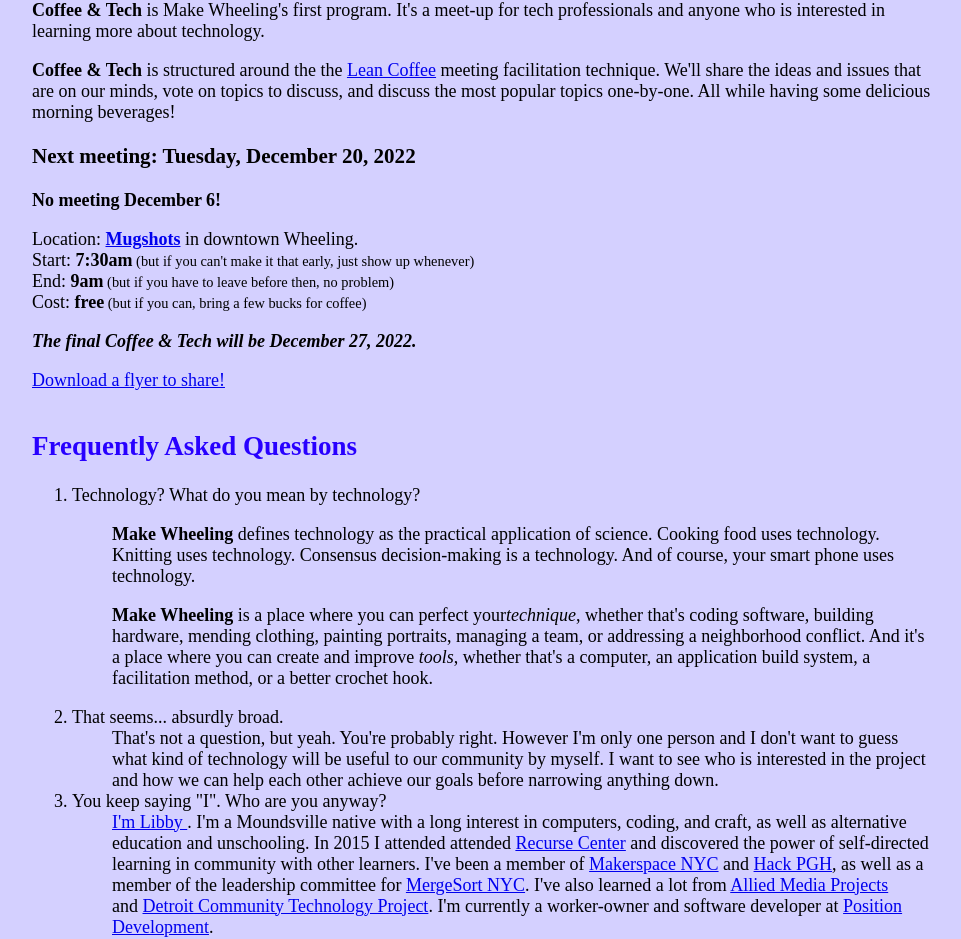
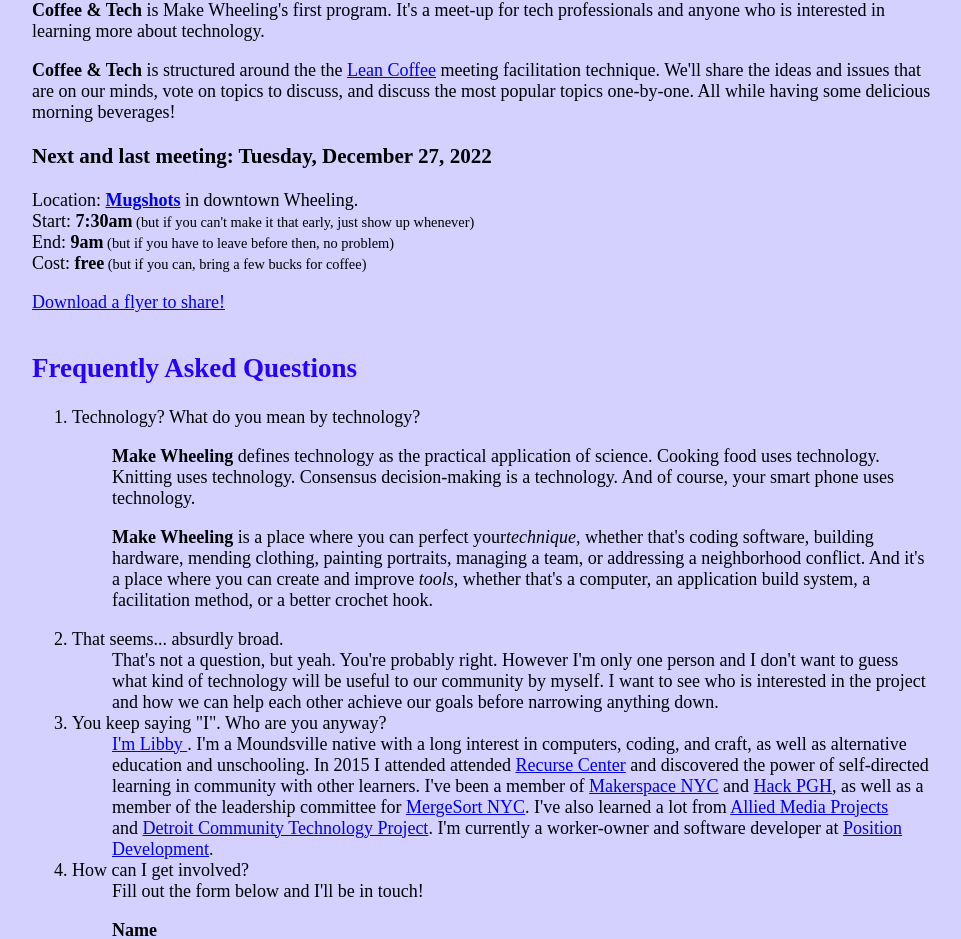
Before and after one commit to emhoracek/makewheeling, a React (Vite) app: page / in a window 1280 px wide. Shown: the part 1010-1949 px from the top of the page, without its empty margins (158-1119 px from the left). Built offline with nearby package versions, Linux system fonts and the light colour scheme; no server answers; a web font is replaced by a local one.

Commit message:
Update homepage with date of last C and T.

```diff
--- a/src/pages/home.jsx
+++ b/src/pages/home.jsx
@@ -45,10 +45,8 @@
         </p>
 
         <h3>
-          Next meeting: Tuesday, December 20, 2022
+          Next <strong>and last</strong> meeting: Tuesday, December 27, 2022
         </h3>
-
-        <p><strong>No meeting December 6!</strong></p>
 
         <p>
           Location:&nbsp;
@@ -68,8 +66,6 @@
           <span class="small"> (but if you can, bring a few bucks for coffee)
           </span>
         </p>
-
-        <p><strong><em>The final Coffee &amp; Tech will be December 27, 2022.</em></strong></p>
 
         <p><a href="https://cdn.glitch.global/a66f4dd6-ce3f-45aa-a4fe-67fb736c819b/Screen%20Shot%202022-09-28%20at%204.32.26%20PM.png?v=1664397155663">
           Download a flyer to share!</a></p>
```
